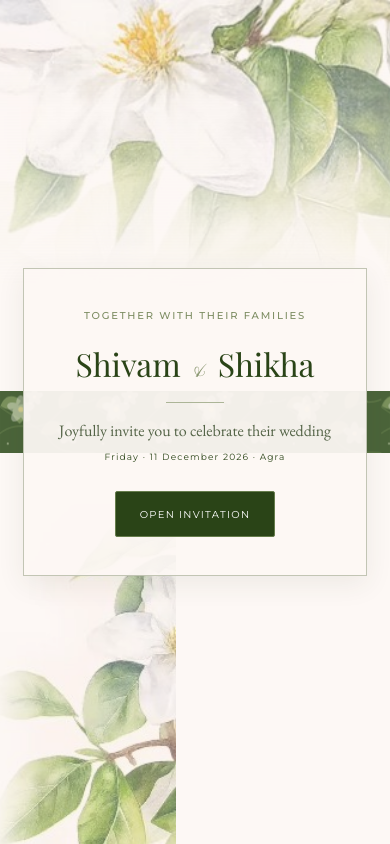
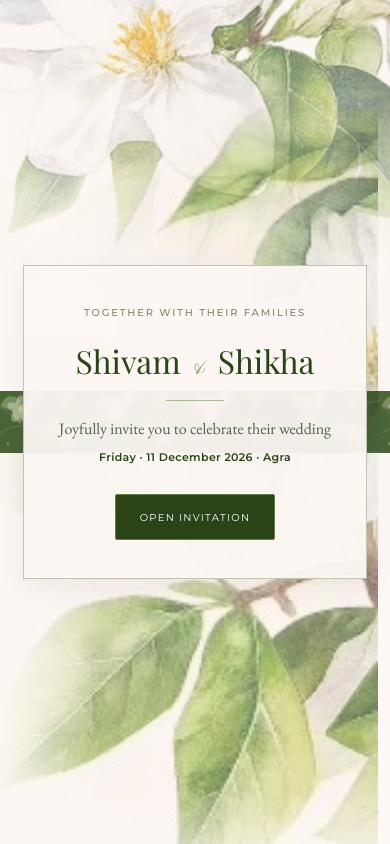
Before and after one commit to shivam855/Sadhi-Invitation, a React (Vite) app: page / in a window 390 px wide. Shown: the top 844 px of the page. Built offline with nearby package versions, Linux system fonts and the light colour scheme.

Commit message:
Refactor invitation layout and styles; remove Ganesh sticker component and adjust font sizes

```diff
--- a/src/App.jsx
+++ b/src/App.jsx
@@ -59,30 +59,6 @@ function ExperienceIcon({ active }) {
       ) : (
         <path d="m15 9 5 3-5 3z" />
       )}
-    </svg>
-  );
-}
-
-function GaneshSticker() {
-  return (
-    <svg
-      className="ganesh-sticker"
-      viewBox="0 0 120 140"
-      role="img"
-      aria-label="Lord Ganesha wedding emblem"
-    >
-      <circle cx="60" cy="70" r="55" fill="#fdf8f5" stroke="#b49b69" strokeWidth="2" />
-      <circle cx="60" cy="70" r="49" fill="none" stroke="#d8c9a8" strokeWidth="1" />
-      <path d="M47 31 60 17l13 14-4 8H51z" fill="#b49b69" />
-      <circle cx="60" cy="29" r="3" fill="#fdf8f5" />
-      <path d="M48 48C37 36 29 42 32 54c2 8 8 12 16 11m24-17c11-12 19-6 16 6-2 8-8 12-16 11" fill="#7d8d62" stroke="#3b5a21" strokeWidth="2" strokeLinejoin="round" />
-      <path d="M45 43q15-13 30 0c6 8 3 23-3 29-3 4-8 6-12 6s-9-2-12-6c-6-6-9-21-3-29Z" fill="#f2e7d2" stroke="#3b5a21" strokeWidth="2" />
-      <path d="M47 54h8m10 0h8" fill="none" stroke="#3b5a21" strokeWidth="2.5" strokeLinecap="round" />
-      <path d="M59 66c-1 9-5 13-1 18 4 5 13 3 13-2 0-4-5-5-7-2" fill="none" stroke="#3b5a21" strokeWidth="4" strokeLinecap="round" />
-      <path d="M50 68c-1 6-5 8-9 7m29-7c1 6 5 8 9 7" fill="none" stroke="#b49b69" strokeWidth="2" strokeLinecap="round" />
-      <path d="M43 98q17-13 34 0l8 9H35z" fill="#7d8d62" stroke="#3b5a21" strokeWidth="2" strokeLinejoin="round" />
-      <path d="M46 104q14 6 28 0m-20 8q6 3 12 0" fill="none" stroke="#fdf8f5" strokeWidth="2" strokeLinecap="round" />
-      <circle cx="60" cy="91" r="3" fill="#b49b69" />
     </svg>
   );
 }
@@ -387,7 +363,6 @@ function App() {
               src={asset("hero-foliage.jpg")}
               alt=""
             />
-            <GaneshSticker />
             <div className="band" aria-hidden="true">
               <FloralBand />
             </div>
@@ -404,15 +379,15 @@ function App() {
               />
             </figure>
             <div className="who groom-label">
-              <small>Groom</small>
+              <b><small>Groom</small></b>
               <h1>Shivam Rathour</h1>
             </div>
             <div className="who bride-label">
-              <small>Bride</small>
+              <b><small>Bride</small></b>
               <h2>Shikha Rathore</h2>
             </div>
             <img
-              className="hero-flower"
+              className="art top"
               src={asset("floral-corner.jpg")}
               alt=""
             />
--- a/src/styles.css
+++ b/src/styles.css
@@ -109,16 +109,6 @@ a:focus-visible {
   left: 0;
   z-index: 1;
   width: 100%;
-}
-
-.hero > .ganesh-sticker {
-  position: absolute;
-  top: max(12px, env(safe-area-inset-top));
-  left: 5%;
-  z-index: 5;
-  width: clamp(42px, 7vw, 68px);
-  height: auto;
-  filter: drop-shadow(0 2px 3px rgba(49, 61, 38, 0.16));
 }
 
 .art {
@@ -903,8 +893,10 @@ a:focus-visible {
 .intro-date {
   color: var(--deep);
   font-family: var(--sans);
-  font-size: 11px;
-  letter-spacing: 0.21em;
+  font-size: 13px;
+  font-weight: 600;
+  letter-spacing: 0.04em;
+  line-height: 1.5;
 }
 
 .open-button {
@@ -997,7 +989,7 @@ a:focus-visible {
   }
 
   .intro-flower {
-    width: 48vw;
+    width: 100%;
   }
 
   .intro-card {
@@ -1010,13 +1002,27 @@ a:focus-visible {
   }
 
   .intro-date {
-    font-size: 9px;
-    letter-spacing: 0.13em;
+    font-size: 11px;
+    letter-spacing: 0.03em;
   }
 
   .hero {
-    min-height: 100vh;
-    min-height: 100svh;
+    height: auto;
+    min-height: 0;
+    aspect-ratio: 1 / 0.96;
+  }
+
+  .who small {
+    font-size: max(10px, 1.6cqw);
+  }
+
+  .who h1,
+  .who h2 {
+    font-size: max(16px, 5.1cqw);
+  }
+
+  .hero-date {
+    font-size: max(10px, 1.8cqw);
   }
 
   .band {
@@ -1036,6 +1042,11 @@ a:focus-visible {
 
   .ceremony {
     padding-top: 32px;
+    padding-bottom: 24px;
+  }
+
+  .reception {
+    padding-top: 24px;
   }
 
   .parents {
```
Also changed, not shown: 1 other file (tests, documents, lock files or other folders).
